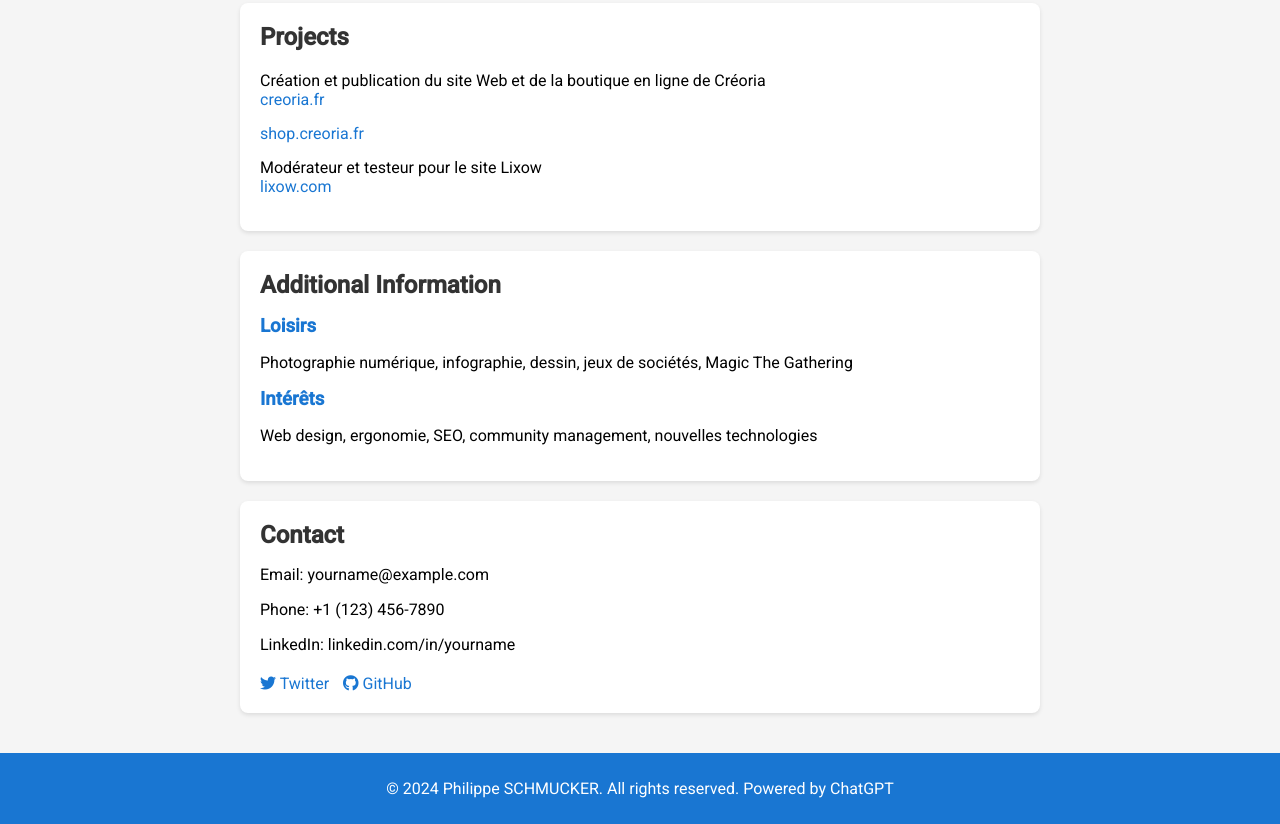
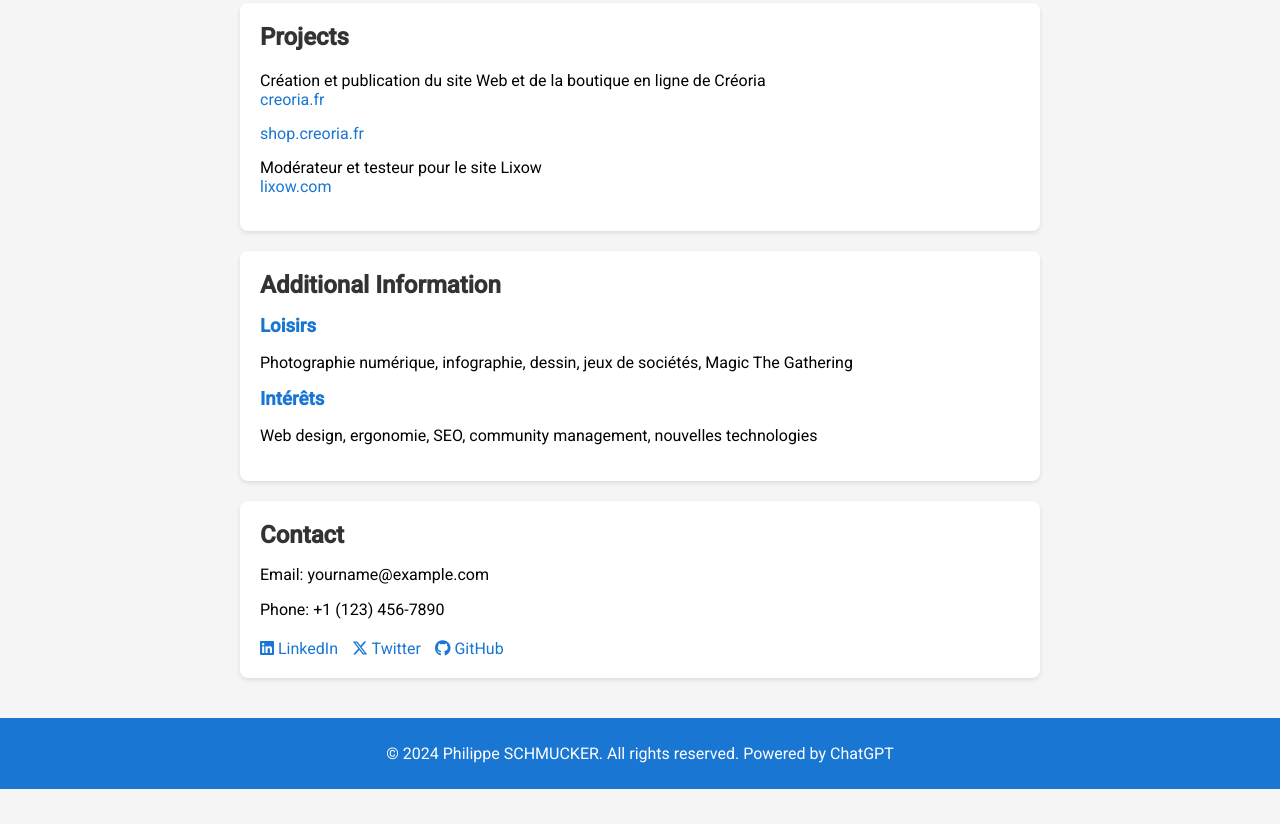
Before and after one commit to pschmucker/web-cv, a website built with Vite: page index.html in a window 1280 px wide. Shown: the part 2639-3463 px from the top of the page. After the commit the page ends 3428 px from the top, so only its background shows below. Built offline with nearby package versions, Linux system fonts and the light colour scheme.

Commit message:
Update social links

```diff
--- a/index.html
+++ b/index.html
@@ -5,7 +5,7 @@
     <meta name="viewport" content="width=device-width, initial-scale=1.0">
     <title>Full Stack Software Engineer Resume</title>
     <link href="https://fonts.googleapis.com/css2?family=Roboto:wght@400;500&display=swap" rel="stylesheet">
-    <link rel="stylesheet" href="https://cdnjs.cloudflare.com/ajax/libs/font-awesome/5.15.4/css/all.min.css">
+    <link rel="stylesheet" href="https://cdnjs.cloudflare.com/ajax/libs/font-awesome/6.6.0/css/all.min.css">
     <link rel="stylesheet" href="styles.css">
 </head>
 <body>
@@ -174,11 +174,11 @@
             <h2>Contact</h2>
             <p>Email: yourname@example.com</p>
             <p>Phone: +1 (123) 456-7890</p>
-            <p>LinkedIn: linkedin.com/in/yourname</p>
             <!-- Add social links with Font Awesome icons -->
             <div class="social-links">
-                <a href="https://twitter.com/yourtwitter" target="_blank"><i class="fab fa-twitter"></i> Twitter</a>
-                <a href="https://github.com/yourgithub" target="_blank"><i class="fab fa-github"></i> GitHub</a>
+                <a href="https://www.linkedin.com/in/philippeschmucker" target="_blank"><i class="fab fa-linkedin"></i> LinkedIn</a>
+                <a href="https://x.com/phil_schmucker" target="_blank"><i class="fab fa-x-twitter"></i> Twitter</a>
+                <a href="https://github.com/pschmucker" target="_blank"><i class="fab fa-github"></i> GitHub</a>
                 <!-- Add more social links as needed -->
             </div>
         </section>
```
